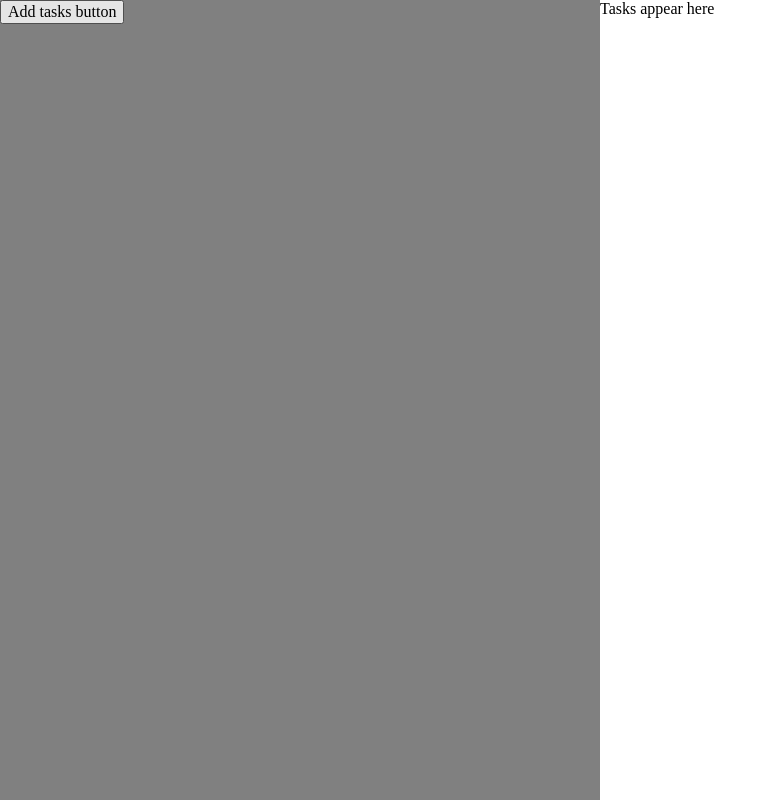
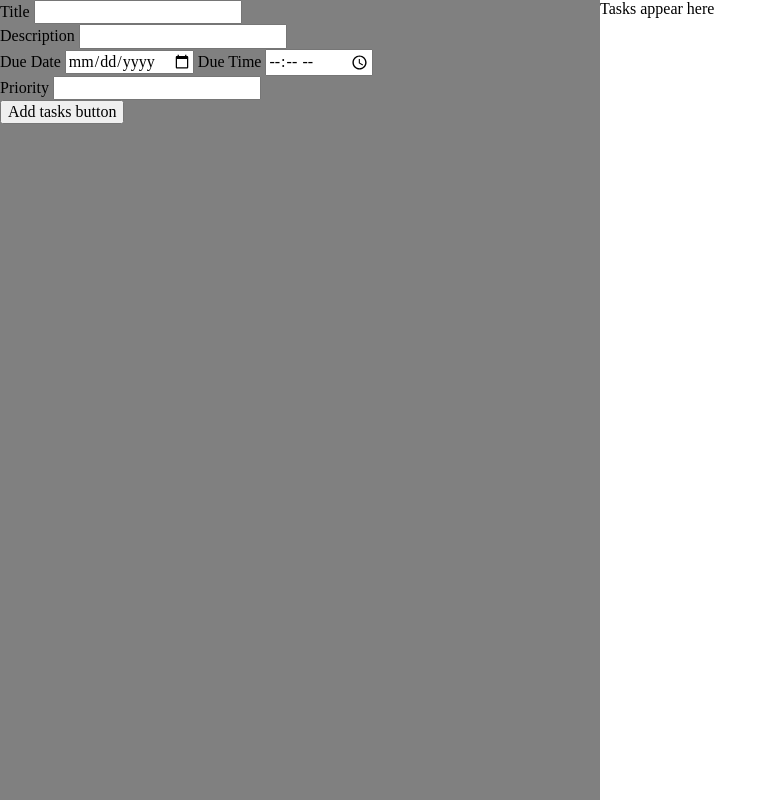
Before and after one commit to KojinKuro/todo-app, a website built with webpack: page src/index.html in a window 1280 px wide. Shown: the whole page, without its empty margins (0-777 px from the left). Built offline with nearby package versions, Linux system fonts and the light colour scheme.

Commit message:
Add form to index.html for task

```diff
--- a/src/index.html
+++ b/src/index.html
@@ -7,6 +7,26 @@
   </head>
   <body>
     <nav>
+      <form>
+        <div>
+          <label for="title">Title</label>
+          <input type="text" name="title" id="title" />
+        </div>
+        <div>
+          <label for="description">Description</label>
+          <input type="text" name="description" id="description" />
+        </div>
+        <div>
+          <label for="due-date">Due Date</label>
+          <input type="date" name="due-date" id="due-date" />
+          <label for="due-time">Due Time</label>
+          <input type="time" name="due-time" id="due-time" />
+        </div>
+        <div>
+          <label for="priority">Priority</label>
+          <input type="number" name="priority" id="priority" />
+        </div>
+      </form>
       <button class="add-tasks-button">Add tasks button</button>
     </nav>
     <main class="tasks-display">
```
